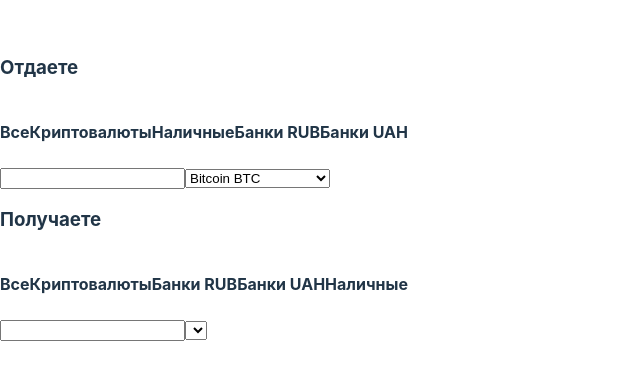
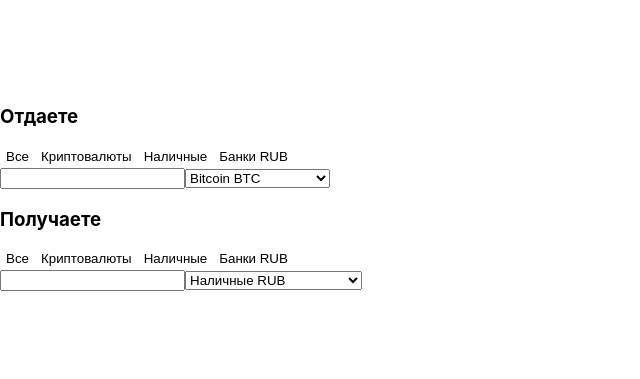
Before and after one commit to shyamrupadas/coin-select, a React (Vite) app: page / in a window 1280 px wide. Shown: the part 211-590 px from the top of the page, without its empty margins (0-640 px from the left). Built offline with nearby package versions, Linux system fonts and the light colour scheme.

Commit message:
implement business logic

```diff
--- a/src/App.module.scss
+++ b/src/App.module.scss
@@ -17,3 +17,13 @@
 .flex {
   display: flex;
 }
+
+.buttons {
+  display: flex;
+
+  .button {
+    border: none;
+    background: none;
+    cursor: pointer;
+  }
+}
--- a/src/App.tsx
+++ b/src/App.tsx
@@ -1,37 +1,52 @@
 import s from './App.module.scss'
 import { useState } from 'react';
 import { useTypedSelector } from './hooks/useTypedSelector';
-import { filteredCategoriesSelector } from './store/categorySlice';
+import { filteredCategoriesFromSelector, filteredCategoriesToSelector } from './store/categorySelectors';
 
 
 const filterMap: any = {
+  all: [],
   crypto: ['BTC', 'ETH', 'USDTTRC'],
   bank: ['ACRUB', 'SBERRUB', 'TCSRUB'],
   cash: ['CASHUSD', 'CASHRUB'],
 }
 
 export const App = () => {
-  const [filter, setFilter] = useState<string>('')
+  const [filterFrom, setFilterFrom] = useState<'crypto' | 'bank' | 'cash' | 'all'>('all')
+  const [filterTo, setFilterTo] = useState<'crypto' | 'bank' | 'cash' | 'all'>('all')
+  const [selected, setSelected] = useState('BTC')
 
-  const directions = useTypedSelector(filteredCategoriesSelector(filter ? filterMap[filter] : 'all'))
+  const fromItems = useTypedSelector(filteredCategoriesFromSelector(filterMap[filterFrom]))
+  const toItems = useTypedSelector(filteredCategoriesToSelector(selected, filterMap[filterTo]))
 
-  console.log(directions)
   return (
     <div className={s.app}>
       <div>
         <header>
           <h3>Отдаете</h3>
         </header>
-        <div className={s.flex}>
-          <h4>Все</h4>
-          <h4>Криптовалюты</h4>
-          <h4>Наличные</h4>
-          <h4>Банки RUB</h4>
-          <h4>Банки UAH</h4>
+        <div className={s.buttons}>
+          <button className={s.button} onClick={
+            () => {
+              setFilterFrom('all')
+              setFilterTo('all')
+            }}>Все</button>
+          <button className={s.button} onClick={() => {
+            setFilterFrom('crypto')
+            setFilterTo('all')
+          }}>Криптовалюты</button>
+          <button className={s.button} onClick={() => {
+            setFilterFrom('cash')
+            setFilterTo('all')
+          }}>Наличные</button>
+          <button className={s.button} onClick={() => {
+            setFilterFrom('bank')
+            setFilterTo('all')
+          }}>Банки RUB</button>
         </div>
         <input type="text" />
-        <select>
-          {directions.map((direction) => (
+        <select value={selected} onChange={(e) => setSelected(e.target.value)}>
+          {fromItems.map((direction) => (
               <option key={direction.code} value={direction.code}>{direction.name}</option>
             )
           )}
@@ -41,14 +56,19 @@ export const App = () => {
         <header>
           <h3>Получаете</h3>
         </header>
-        <div className={s.flex}>
-          <h4>Все</h4>
-          <h4>Криптовалюты</h4>
-          <h4>Банки RUB</h4>
-          <h4>Банки UAH</h4>
-          <h4>Наличные</h4>
+        <div className={s.buttons}>
+          <button className={s.button} onClick={() => setFilterTo('all')}>Все</button>
+          <button className={s.button} onClick={() => setFilterTo('crypto')}>Криптовалюты</button>
+          <button className={s.button} onClick={() => setFilterTo('cash')}>Наличные</button>
+          <button className={s.button} onClick={() => setFilterTo('bank')}>Банки RUB</button>
         </div>
-        <input type="text" /><select></select>
+        <input type="text" />
+        <select>
+          {toItems?.map((direction) => (
+              <option key={direction.code} value={direction.code}>{direction.name}</option>
+            )
+          )}
+        </select>
       </div>
     </div>
   )
--- a/src/index.css
+++ b/src/index.css
@@ -4,24 +4,11 @@
   line-height: 24px;
   font-weight: 400;
 
-  color-scheme: light dark;
-  color: rgba(255, 255, 255, 0.87);
-  background-color: #242424;
-
   font-synthesis: none;
   text-rendering: optimizeLegibility;
   -webkit-font-smoothing: antialiased;
   -moz-osx-font-smoothing: grayscale;
   -webkit-text-size-adjust: 100%;
-}
-
-a {
-  font-weight: 500;
-  color: #646cff;
-  text-decoration: inherit;
-}
-a:hover {
-  color: #535bf2;
 }
 
 body {
@@ -31,40 +18,3 @@ body {
   min-width: 320px;
   min-height: 100vh;
 }
-
-h1 {
-  font-size: 3.2em;
-  line-height: 1.1;
-}
-
-button {
-  border-radius: 8px;
-  border: 1px solid transparent;
-  padding: 0.6em 1.2em;
-  font-size: 1em;
-  font-weight: 500;
-  font-family: inherit;
-  background-color: #1a1a1a;
-  cursor: pointer;
-  transition: border-color 0.25s;
-}
-button:hover {
-  border-color: #646cff;
-}
-button:focus,
-button:focus-visible {
-  outline: 4px auto -webkit-focus-ring-color;
-}
-
-@media (prefers-color-scheme: light) {
-  :root {
-    color: #213547;
-    background-color: #ffffff;
-  }
-  a:hover {
-    color: #747bff;
-  }
-  button {
-    background-color: #f9f9f9;
-  }
-}
--- /dev/null
+++ b/src/store/categorySelectors.ts
@@ -0,0 +1,21 @@
+import { RootState } from './index';
+
+export const filteredCategoriesFromSelector = (filter: string) => (state: RootState) => {
+  const directions = state.categorySlice.directions
+
+  if(filter.length === 0) {
+    return directions
+  }
+
+  return directions.filter(el => filter.includes(el.code))
+}
+
+export const filteredCategoriesToSelector = (categoryFrom: string, filter: string) => (state: RootState) => {
+  const directionsFilter = state.categorySlice.filters.find(el => el.from.code === categoryFrom)?.to
+
+  if(filter.length === 0) {
+    return directionsFilter
+  }
+
+  return directionsFilter?.filter(el => filter.includes(el.code))
+}
--- a/src/store/categorySlice.ts
+++ b/src/store/categorySlice.ts
@@ -1,6 +1,4 @@
 import { createSlice } from '@reduxjs/toolkit';
-import { RootState } from './index';
-
 interface Direction {
   code: string,
   name: string
@@ -324,18 +322,6 @@ export const categorySlice = createSlice({
   initialState,
   reducers: {
   },
-  extraReducers: builder => {
-  },
 });
 
 export default categorySlice.reducer;
-
-export const filteredCategoriesSelector = (filter: string) => (state: RootState) => {
-  const directions = state.categorySlice.directions
-
-  if(filter === 'all') {
-    return directions
-  }
-
-  return directions.filter(el => filter.includes(el.code))
-}
```
